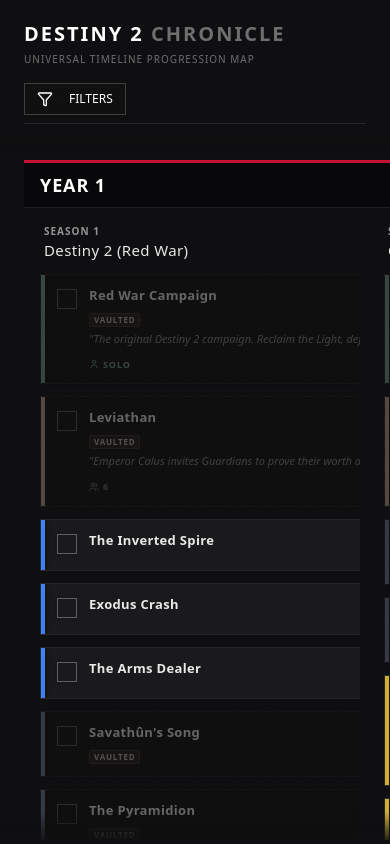
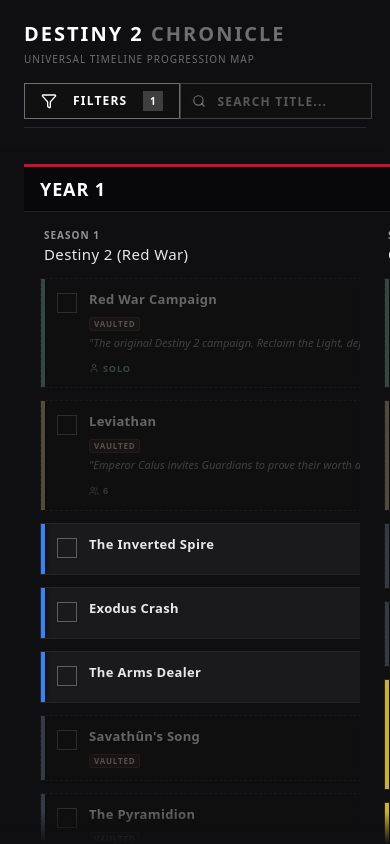
Before and after one commit to thisisabhinay/destiny-quest-tracker, a React (Vite) app: page / in a window 390 px wide. Built offline with nearby package versions, Linux system fonts and the light colour scheme.

Commit message:
feat: Add item search functionality and enhance display logic for exotic drop and seal details to support object and string types.

```diff
--- a/src/components/ContentCard.jsx
+++ b/src/components/ContentCard.jsx
@@ -175,7 +175,9 @@
               {item.exoticDrop && (
                 <div className="col-span-2 md:col-span-1">
                   <span className="text-[10px] text-white/40 uppercase tracking-widest block mb-1">Exotic Drop</span>
-                  <span className="text-[#ceae33] font-semibold text-xs">{item.exoticDrop}</span>
+                  <span className="text-[#ceae33] font-semibold text-xs">
+                    {typeof item.exoticDrop === 'string' ? item.exoticDrop : item.exoticDrop.name}
+                  </span>
                 </div>
               )}
 
@@ -213,7 +215,11 @@
             {item.hasCatalyst && <Badge className="bg-purple-500/20 text-purple-300 border-purple-500/30 text-[10px] rounded-sm uppercase tracking-widest py-0.5">Catalyst Available</Badge>}
             {item.craftable && <Badge className="bg-blue-500/20 text-blue-300 border-blue-500/30 text-[10px] rounded-sm uppercase tracking-widest py-0.5">Craftable</Badge>}
             {item.soloFlawless && <Badge className="bg-emerald-500/20 text-emerald-300 border-emerald-500/30 text-[10px] rounded-sm uppercase tracking-widest py-0.5">Solo Flawless</Badge>}
-            {item.seal && <Badge className="bg-indigo-500/20 text-indigo-300 border-indigo-500/30 text-[10px] rounded-sm uppercase tracking-widest py-0.5">{item.seal} Seal</Badge>}
+            {item.seal && (
+              <Badge className="bg-indigo-500/20 text-indigo-300 border-indigo-500/30 text-[10px] rounded-sm uppercase tracking-widest py-0.5">
+                {typeof item.seal === 'string' ? item.seal : item.seal.title || item.seal.name} Seal
+              </Badge>
+            )}
           </div>
 
           {/* DIVE DEEPER: EXTERNAL GUIDES */}
--- a/src/components/Filters.jsx
+++ b/src/components/Filters.jsx
@@ -1,6 +1,6 @@
 import React, { useState } from 'react';
 import { useAppContext } from '../store/AppContext';
-import { Filter, X, Zap, Target, BookOpen } from 'lucide-react';
+import { Filter, X, Zap, Target, BookOpen, Search } from 'lucide-react';
 import { Button } from './ui/button';
 import { cn } from '../lib/utils';
 
@@ -87,24 +87,44 @@
 
   return (
     <div className="w-full flex flex-col gap-2">
-      <div className="flex items-center gap-4 border-b border-white/10 pb-2">
+      <div className="flex items-center justify-between border-b border-white/10 pb-2">
         <Button
           variant="outline"
           size="sm"
           onClick={() => setShowFilters(!showFilters)}
           className={cn(
-            "h-8 border-white/20 hover:bg-white/10 hover:text-white transition-all bg-[#111111]/80 backdrop-blur-sm rounded-sm text-xs",
+            "h-9 border-white/20 hover:bg-white/10 hover:text-white transition-all bg-[#111111]/80 backdrop-blur-sm rounded-sm text-xs font-bold tracking-widest px-4",
             (showFilters || activeCount > 0) && "border-[#cecece]/50 text-white"
           )}
         >
           <Filter className="h-4 w-4 mr-2" />
           FILTERS
           {activeCount > 0 && (
-            <span className="ml-2 flex h-4 w-4 items-center justify-center rounded-sm bg-white/20 text-[10px] text-white font-bold">
+            <span className="ml-2 flex h-5 w-5 items-center justify-center rounded-sm bg-white/20 text-[10px] text-white font-bold">
               {activeCount}
             </span>
           )}
         </Button>
+
+        <div className="relative isolate group flex items-center">
+          <Search className="absolute left-3 top-1/2 -translate-y-1/2 h-3.5 w-3.5 text-white/40 group-focus-within:text-white transition-colors pointer-events-none z-10" />
+          <input
+            type="text"
+            placeholder="SEARCH TITLE..."
+            value={filters.searchQuery || ''}
+            onChange={(e) => updateFilter('searchQuery', e.target.value)}
+            className="h-9 w-48 md:w-64 bg-[#111111]/80 backdrop-blur-sm border border-white/20 hover:border-white/40 rounded-sm text-xs text-white placeholder:text-white/30 placeholder:tracking-widest placeholder:font-bold pl-9 pr-8 focus:outline-none focus:border-[#cecece]/50 transition-all font-medium"
+          />
+          {filters.searchQuery && (
+            <button
+              onClick={() => updateFilter('searchQuery', '')}
+              className="absolute right-2 top-1/2 -translate-y-1/2 p-1 text-white/40 hover:text-white hover:bg-white/10 rounded-sm transition-colors"
+              title="Clear search"
+            >
+              <X className="h-3.5 w-3.5" />
+            </button>
+          )}
+        </div>
       </div>
 
       {showFilters && (
--- a/src/components/SeasonColumn.jsx
+++ b/src/components/SeasonColumn.jsx
@@ -27,6 +27,9 @@
 
       // Apply Filters
     return allItems.filter(item => {
+      // Free Text Search
+      if (filters.searchQuery && !item.name.toLowerCase().includes(filters.searchQuery.toLowerCase())) return false;
+
       // Type
       if (filters.type !== 'all' && item.itemCategory !== filters.type) return false;
 
--- a/src/store/AppContext.jsx
+++ b/src/store/AppContext.jsx
@@ -20,6 +20,7 @@
     cost: 'all',
     solo: 'all',
     damage: 'all',
+    searchQuery: ''
   });
 
   useEffect(() => {
@@ -94,6 +95,7 @@
       cost: 'all',
       solo: 'all',
       damage: 'all',
+      searchQuery: ''
     });
   };
 
```
